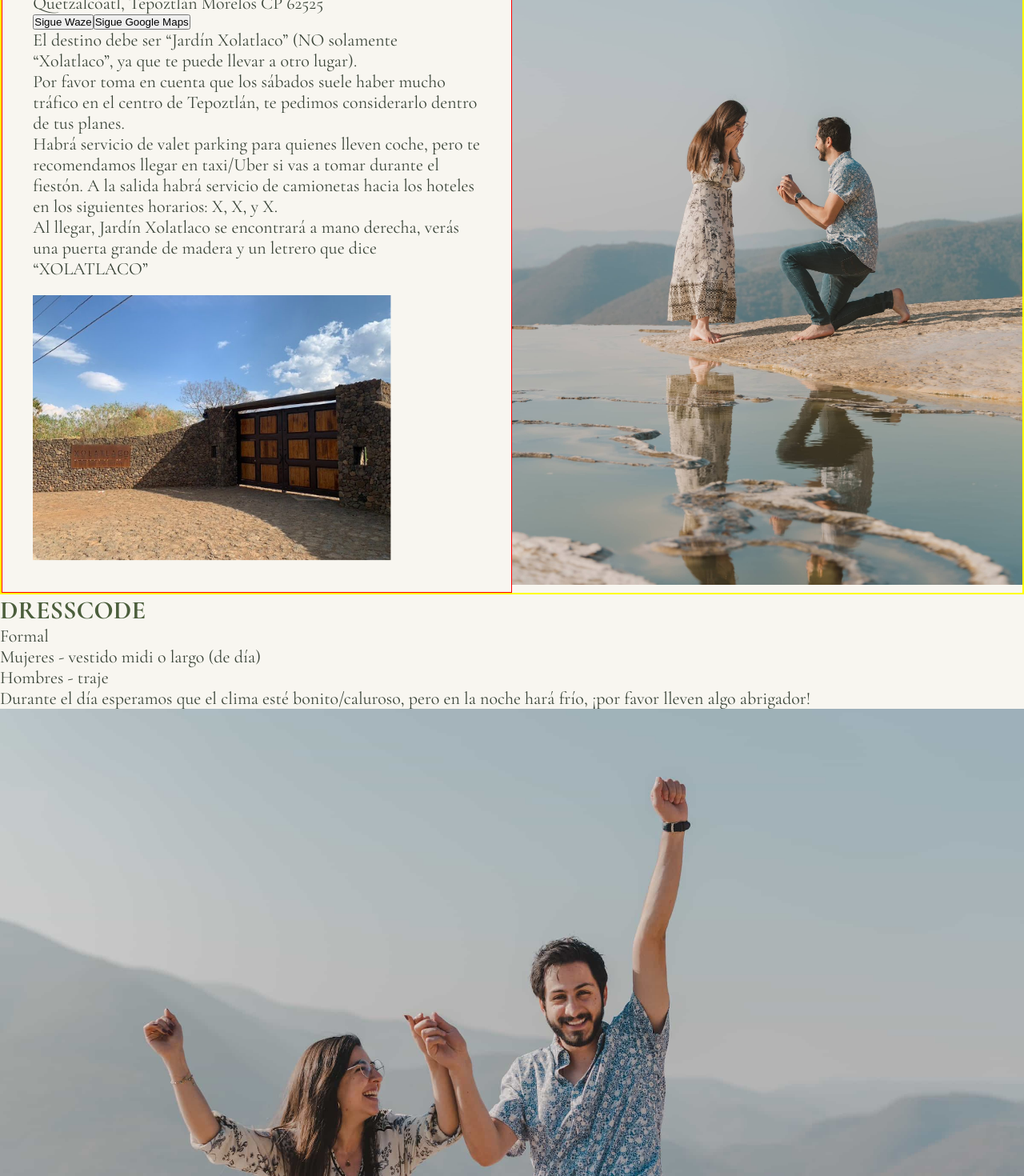
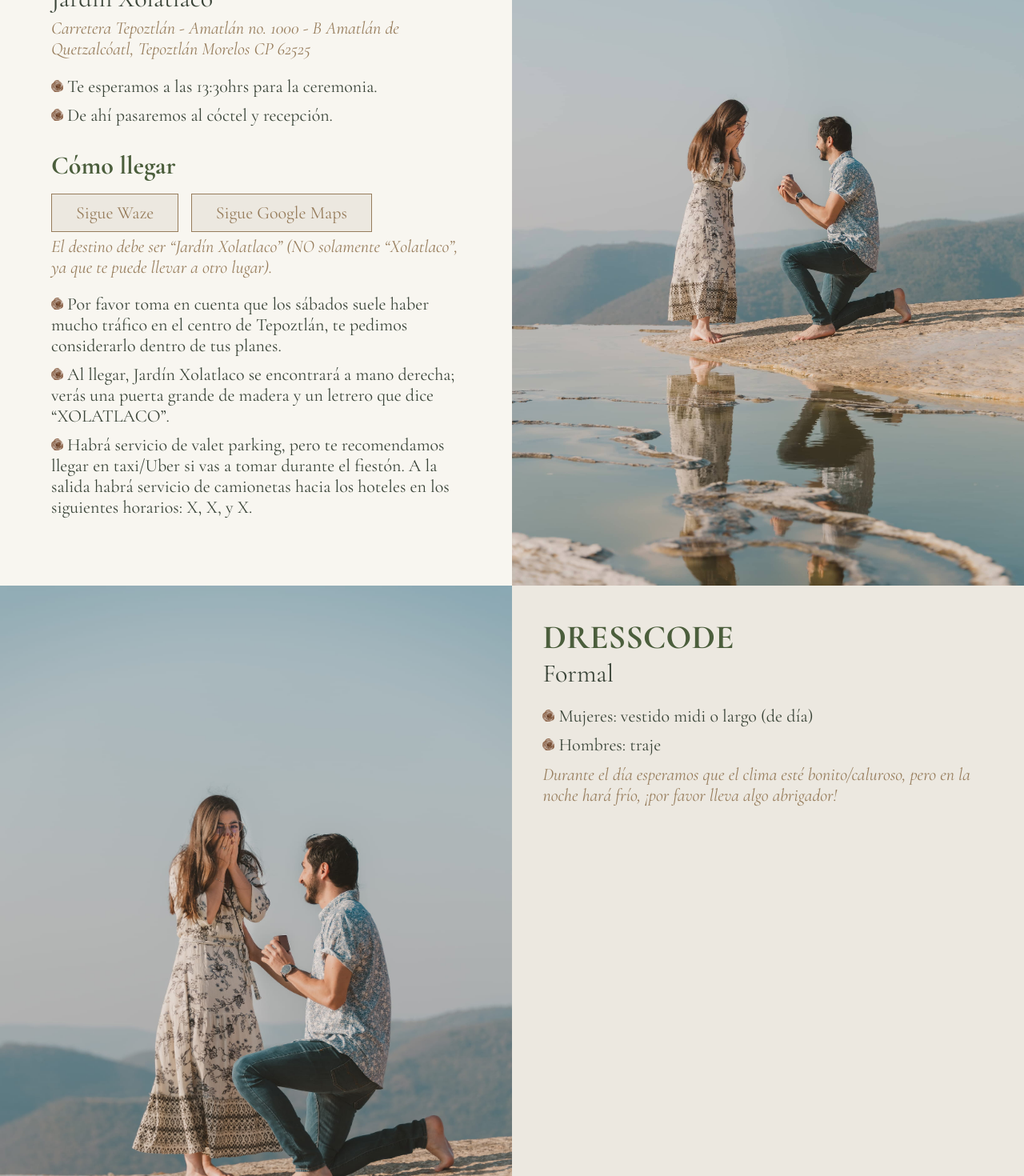
Before and after one commit to richipargo/nadia-stefan, a React (Vite) app: page /boda in a window 1280 px wide. Shown: the part 520-1990 px from the top of the page at 80% size. Built offline with nearby package versions, Linux system fonts and the light colour scheme.

Commit message:
Style text in Boda component

```diff
--- a/src/components/Boda.jsx
+++ b/src/components/Boda.jsx
@@ -20,39 +20,49 @@ const Boda = () => {
         <div className="ceremonia-recepcion">
           <div className="ceremonia-recepcion-text">
             <h2>Ceremonia & Recepción</h2>
-            <p>Sábado 27 de enero, 2024 en Jardín Xolatlaco</p>
-            <p>Te esperamos a las 13:30hrs para la ceremonia.</p>
-            <p>De ahí pasaremos al cóctel y recepción.</p>
-            <h3>Cómo llegar</h3>
-            <p>
+            <p className="main-info">Sábado 27 de enero, 2024 a las 13:30hrs</p>
+            <p className="main-info">Jardín Xolatlaco</p>
+            <p className="note">
               Carretera Tepoztlán - Amatlán no. 1000 - B Amatlán de Quetzalcóatl, Tepoztlán Morelos
               CP 62525
             </p>
-            <button>Sigue Waze</button>
-            <button>Sigue Google Maps</button>
-            <p>
+            <ul className="boda-ul">
+              <li>Te esperamos a las 13:30hrs para la ceremonia.</li>
+              <li>De ahí pasaremos al cóctel y recepción.</li>
+            </ul>
+            <div className="como-llegar">
+              <h3>Cómo llegar</h3>
+              <a href="https://waze.com/ul/h9g3ecwhep" target="_blank" rel="noreferrer">
+                <button className="map-btn">Sigue Waze</button>
+              </a>
+              <a href="https://maps.app.goo.gl/ENe7YmdFubLPBpYC8" target="_blank" rel="noreferrer">
+                <button className="map-btn">Sigue Google Maps</button>
+              </a>
+              <p className="note">
                 El destino debe ser “Jardín Xolatlaco” (NO solamente “Xolatlaco”, ya que te puede
                 llevar a otro lugar).
               </p>
-            <p>
+              <ul className="boda-ul">
+                <li>
                   Por favor toma en cuenta que los sábados suele haber mucho tráfico en el centro de
                   Tepoztlán, te pedimos considerarlo dentro de tus planes.
-            </p>
-            <p>
-              Habrá servicio de valet parking para quienes lleven coche, pero te recomendamos llegar
-              en taxi/Uber si vas a tomar durante el fiestón. A la salida habrá servicio de
-              camionetas hacia los hoteles en los siguientes horarios: X, X, y X.{' '}
-            </p>
-            <p>
-              Al llegar, Jardín Xolatlaco se encontrará a mano derecha, verás una puerta grande de
-              madera y un letrero que dice “XOLATLACO”
-            </p>
-            <br></br>
-            <img
+                </li>
+                <li>
+                  Al llegar, Jardín Xolatlaco se encontrará a mano derecha; verás una puerta grande
+                  de madera y un letrero que dice “XOLATLACO”.
+                </li>
+                <li>
+                  Habrá servicio de valet parking, pero te recomendamos llegar en taxi/Uber si vas a
+                  tomar durante el fiestón. A la salida habrá servicio de camionetas hacia los
+                  hoteles en los siguientes horarios: X, X, y X.{' '}
+                </li>
+              </ul>
+            </div>
+            {/* <img
               className="entrance-img"
               src="./public/xolatlaco1.png"
               alt="Puerta grande de madera en la entrada de Jardín Xolatlaco."
-            />
+            /> */}
           </div>
           <div className="ceremonia-recepcion-img-container">
             <img
@@ -65,17 +75,24 @@ const Boda = () => {
       </div>
       {/*Dresscode*/}
       <div className="dresscode-container">
+        <div className="dresscode">
+          <div className="dresscode-img-container">
+            <img className="dresscode-img" src="./MER_5764.jpg" alt="Nadia y Stefan en Oaxaca" />
+          </div>
+          <div className="dresscode-text">
             <h2>Dresscode</h2>
-        <p>Formal</p>
-        <p>Mujeres - vestido midi o largo (de día) </p>
-        <p>Hombres - traje</p>
-        <p>
-          Durante el día esperamos que el clima esté bonito/caluroso, pero en la noche hará frío,
-          ¡por favor lleven algo abrigador!{' '}
+            <p className="main-info">Formal</p>
+            <ul className="boda-ul">
+              <li>Mujeres: vestido midi o largo (de día) </li>
+              <li>Hombres: traje</li>
+            </ul>
+            <p className="note">
+              Durante el día esperamos que el clima esté bonito/caluroso, pero en la noche hará
+              frío, ¡por favor lleva algo abrigador!{' '}
             </p>
           </div>
-
-      <img className="hero-img" src="./ns-243.jpg" alt="Nadia y Stefan en Oaxaca" />
+        </div>
+      </div>
     </div>
   );
 };
--- a/src/index.css
+++ b/src/index.css
@@ -16,6 +16,7 @@ body {
   color: var(--dark-green);
   font-family: 'Cormorant Garamond', serif;
 }
+
 h1,
 h2,
 h3 {
--- a/src/style_components/boda.css
+++ b/src/style_components/boda.css
@@ -29,16 +29,40 @@
 }
 /*General title settings*/
 h2 {
-  font-size: 32px;
+  font-size: 42px;
   text-transform: uppercase;
 }
 h3 {
-  font-size: 28px;
+  font-size: 32px;
+}
+/*UL style*/
+.boda-ul {
+  list-style-type: none;
+  margin-top: 3%;
+}
+.boda-ul li:before {
+  content: '';
+  display: inline-block;
+  height: 15px;
+  width: 15px;
+  background-size: 15px;
+  background-image: url(/public/flor-min.png);
+  background-repeat: no-repeat;
+  margin-right: 5px;
+}
+.boda-ul li {
+  font-size: 22px;
+  padding: 5px 0;
+}
+/*Note*/
+.note {
+  font-style: italic;
+  color: var(--highlight);
+  padding-top: 1%;
 }
 
 /*Ceremonia & Recepción*/
 .ceremonia-recepcion-container {
-  border: 2px solid yellow;
   /* background-image: url('/bouquet3-min-crop.png');
   background-repeat: no-repeat;
   background-size: 120%;
@@ -51,17 +75,61 @@ h3 {
 }
 .ceremonia-recepcion-text {
   width: 50%;
-  padding: 3%;
-  border: 1px solid red;
+  padding: 5%;
+}
+.main-info {
+  font-size: 32px;
 }
 .ceremonia-recepcion-img-container {
   width: 50%;
-  display: block;
 }
 .ceremonia-recepcion-img {
   width: 100%;
+  display: block;
 }
-.entrance-img {
+/* .entrance-img {
   display: block;
   width: 80%;
+} */
+
+/*Cómo llegar*/
+.como-llegar {
+  margin-top: 5%;
 }
+
+/*Map buttons*/
+.map-btn {
+  font-family: 'Cormorant Garamond', serif;
+  font-size: 22px;
+  color: var(--highlight);
+  border: 1.5px solid var(--highlight);
+  background-color: var(--light);
+  padding: 10px 30px;
+  margin-top: 3%;
+  margin-right: 3%;
+}
+.map-btn:hover {
+  cursor: pointer;
+  background-color: transparent;
+}
+
+/*Dresscode*/
+.dresscode-container {
+  background-color: var(--light);
+}
+.dresscode {
+  display: flex;
+  flex-direction: row;
+  flex-wrap: wrap;
+}
+.dresscode-text {
+  width: 50%;
+  padding: 3%;
+}
+.dresscode-img-container {
+  width: 50%;
+}
+.dresscode-img {
+  width: 100%;
+  display: block;
+}
```
Lines whose indentation alone changed are shown as unchanged.
